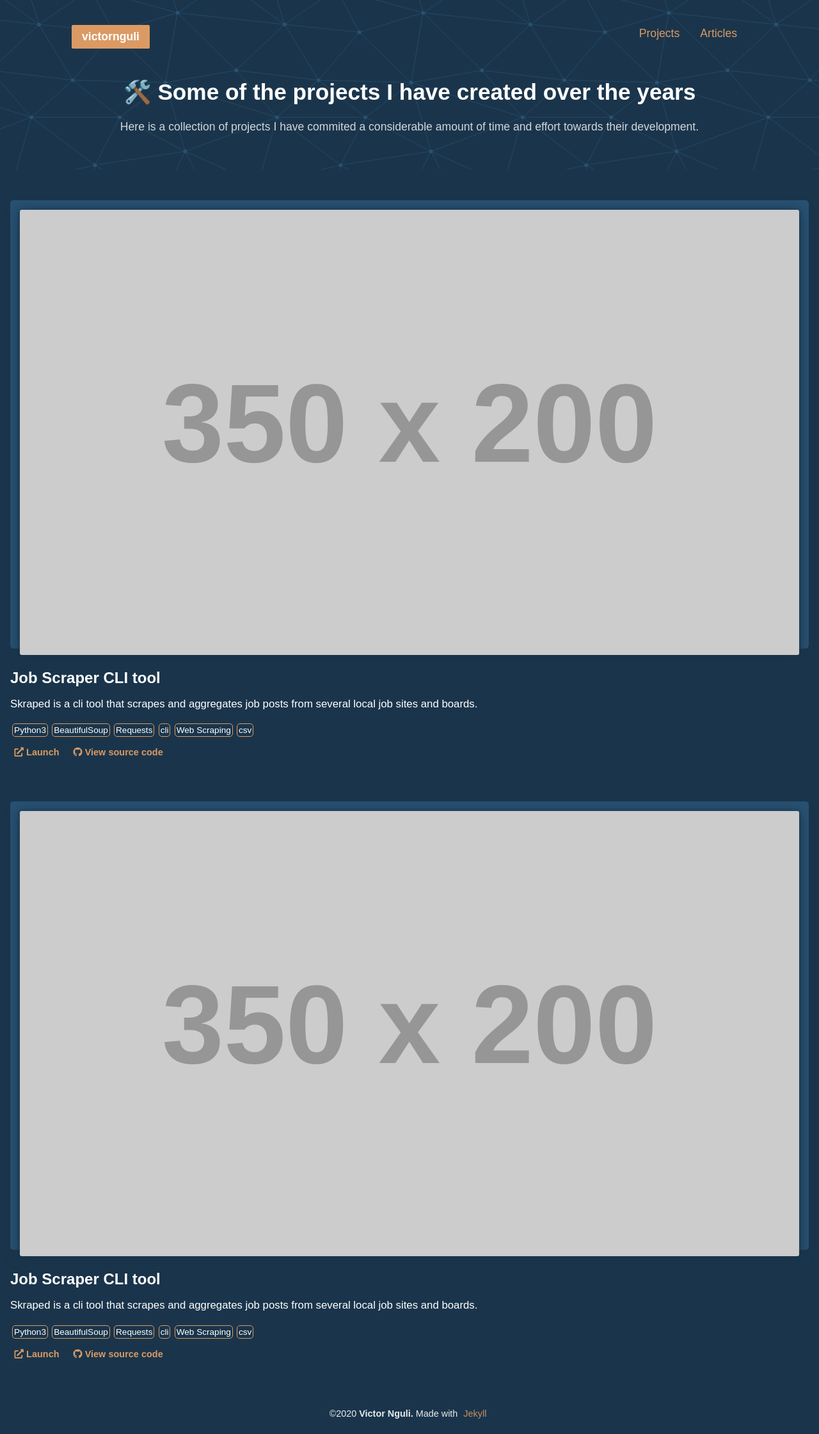
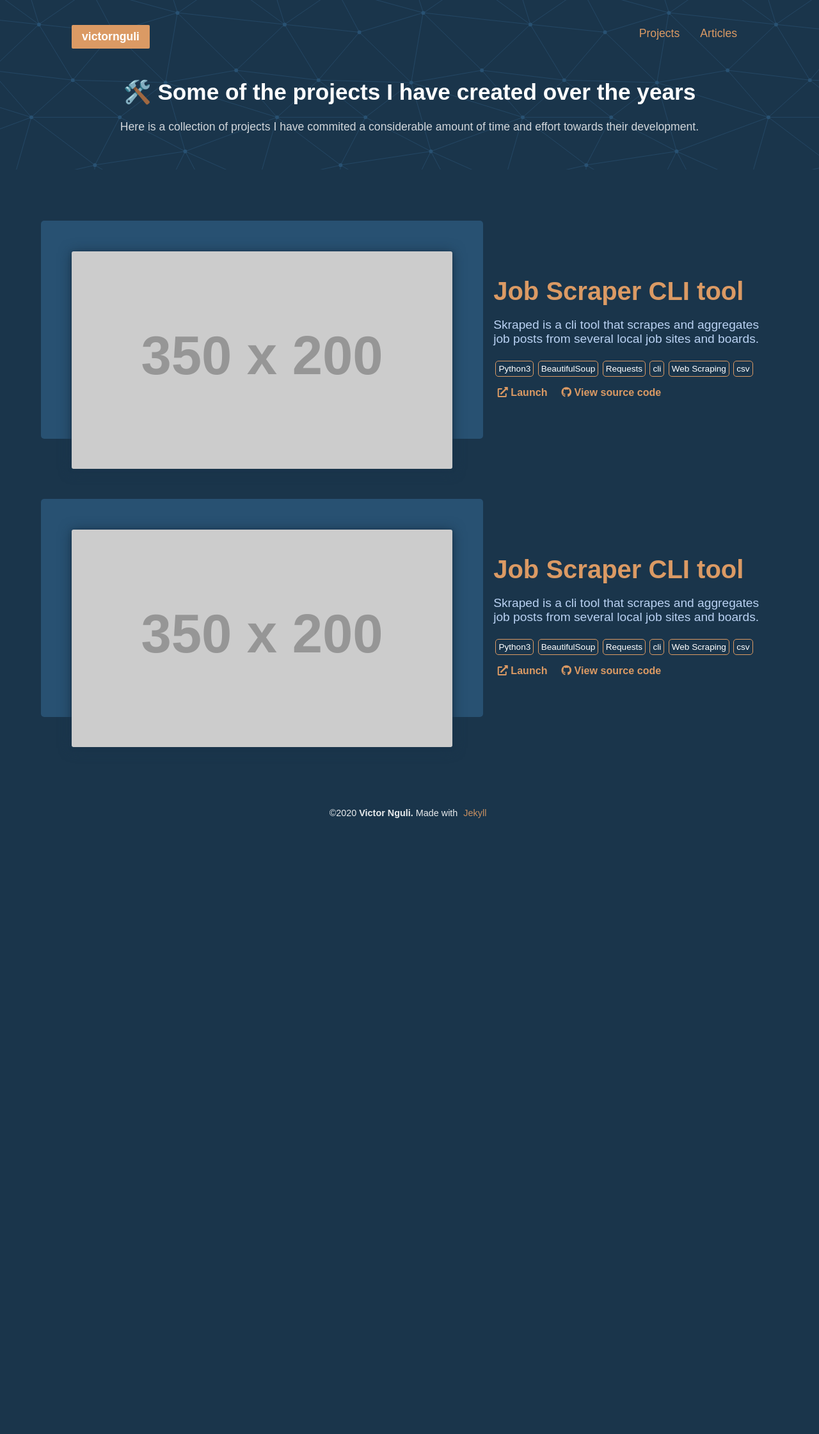
Before and after one commit to Victornguli/victornjoseph.com, a Jekyll site: the page built from projects.md, in a window 1280 px wide. Shown: the whole page at 64% size. Built offline with Jekyll 4.4.1, drawn with Linux system fonts in a browser that asks for light colours; nearby versions of some CDN libraries; after the commit the page ends 1303 px from its top, so only the background shows below that.

Commit message:
projects layout complete

```diff
--- a/_sass/_config.scss
+++ b/_sass/_config.scss
@@ -41,7 +41,7 @@ $old: rgb(235, 67, 37);
 @mixin mediaLg {
 
     // Normal Laptop screen media query
-    @media screen and (min-width: 978px) {
+    @media screen and (min-width: 968px) {
         @content;
     }
 }
--- a/_sass/_mobile.scss
+++ b/_sass/_mobile.scss
@@ -86,6 +86,29 @@
                     }
                 }
             }
+
+            .projects {
+
+                .project-list {
+                    padding: 1rem 3rem;
+                    .project-item {
+
+                        .img-container {
+                            padding: 1.5rem;
+                            .project-img {
+                                margin-bottom: -50px;
+                            }
+                        }
+
+                        .details {
+                            .project-title {
+                                margin: 3rem 0rem 0.45rem 0rem;
+                            }
+                        }
+                    }
+
+                }
+            }
         }
     }
 }
@@ -150,6 +173,55 @@
                     }
                 }
             }
+
+            .projects {
+
+                .project-list {
+
+                    .project-item {
+                        display: flex;
+
+                        .img-container {
+                            width: 51%;
+                            padding: 2rem;
+                            margin-bottom: 30px;
+
+                            .project-img {
+                                margin-bottom: -80px;
+                            }
+                        }
+
+                        .details {
+                            width: 49%;
+
+                            padding: 0 1rem;
+                            .project-title {
+                                font-size: 2rem;
+                                margin: 0rem 0rem 0.45rem 0rem;
+                            }
+                            p{
+                                font-size: 1.2rem;
+                                color: #b9d1f2;
+                            }
+
+                            .tech {
+                                .tech-tag {
+                                    font-size: 0.85rem;
+                                    padding: 0.25rem;
+                                }
+                            }
+
+                            .project-controls{
+                                .preview-link,
+                                .github-link {
+                                    font-size: 1rem;
+                                }
+                            }
+                        }
+                    }
+
+                }
+            }
         }
     }
 }
@@ -173,6 +245,52 @@
                             padding: 1rem;
                         }
                     }
+                }
+            }
+
+            .projects {
+
+                .project-list {
+
+                    .project-item {
+                        align-items: center;
+
+                        .img-container {
+                            padding: 3rem;
+                            width: 60%;
+
+                            .project-img {
+                                margin-bottom: -100px;
+                            }
+                        }
+
+                        .details {
+                            width: 40%;
+                            .project-title {
+                                font-size: 2.5rem;
+                                margin: 0rem 0rem 0.45rem 0rem;
+                            }
+                            p{
+                                font-size: 1.2rem;
+                                color: #b9d1f2;
+                            }
+
+                            .tech {
+                                .tech-tag {
+                                    font-size: 0.85rem;
+                                    padding: 0.25rem;
+                                }
+                            }
+
+                            .project-controls{
+                                .preview-link,
+                                .github-link {
+                                    font-size: 1rem;
+                                }
+                            }
+                        }
+                    }
+
                 }
             }
         }
--- a/_sass/_projects.scss
+++ b/_sass/_projects.scss
@@ -1,16 +1,15 @@
 .projects {
-    margin: 2rem 0rem 1.5rem 0rem;
-
+    padding: 3rem 0rem 1.5rem 0rem;
     .project-list {
 
         .project-item {
             padding: 1rem;
             margin-bottom: 2rem;
-            width: 100%;
+
 
             .img-container {
                 border-radius: 5px;
-                padding: 15px;
+                padding: 1rem;
                 background:#285172;
 
                 .project-img {
@@ -30,6 +29,7 @@
                     margin: 2rem 0rem 0.45rem 0rem;
                     font-size: 1.5rem;
                     font-weight: 600;
+                    color: $secondary-color;
                 }
 
                 .description {
```
